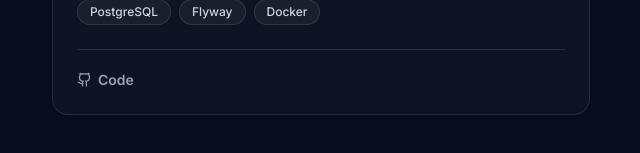
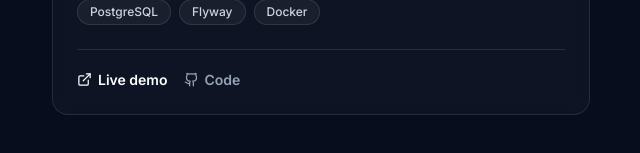
Before and after one commit to 247software-Yuvaraj-Dharmaraj/yuvaraj-portfolio, a React (Vite) app: page / in a window 1280 px wide. Shown: the part 4346-4499 px from the top of the page, without its empty margins (36-676 px from the left). Built offline with nearby package versions, Linux system fonts and the light colour scheme.

Commit message:
feat: link live demo on the Spring Boot project card

```diff
--- a/src/data.ts
+++ b/src/data.ts
@@ -121,6 +121,7 @@ export const projects: Project[] = [
       'A Java / Spring Boot reimplementation of the IncidentDesk backend, preserving the exact REST contract. Built to demonstrate enterprise Java alongside the MERN version.',
     image: '/projects/incidentdesk-springboot.png',
     tech: ['Java', 'Spring Boot', 'Spring Security', 'JPA / Hibernate', 'PostgreSQL', 'Flyway', 'Docker'],
+    live: 'https://incidentdesk-java.vercel.app',
     code: 'https://github.com/247software-Yuvaraj-Dharmaraj/incidentdesk-springboot',
     highlights: [
       'JWT cookie auth + role-based access control (Spring Security)',
```
